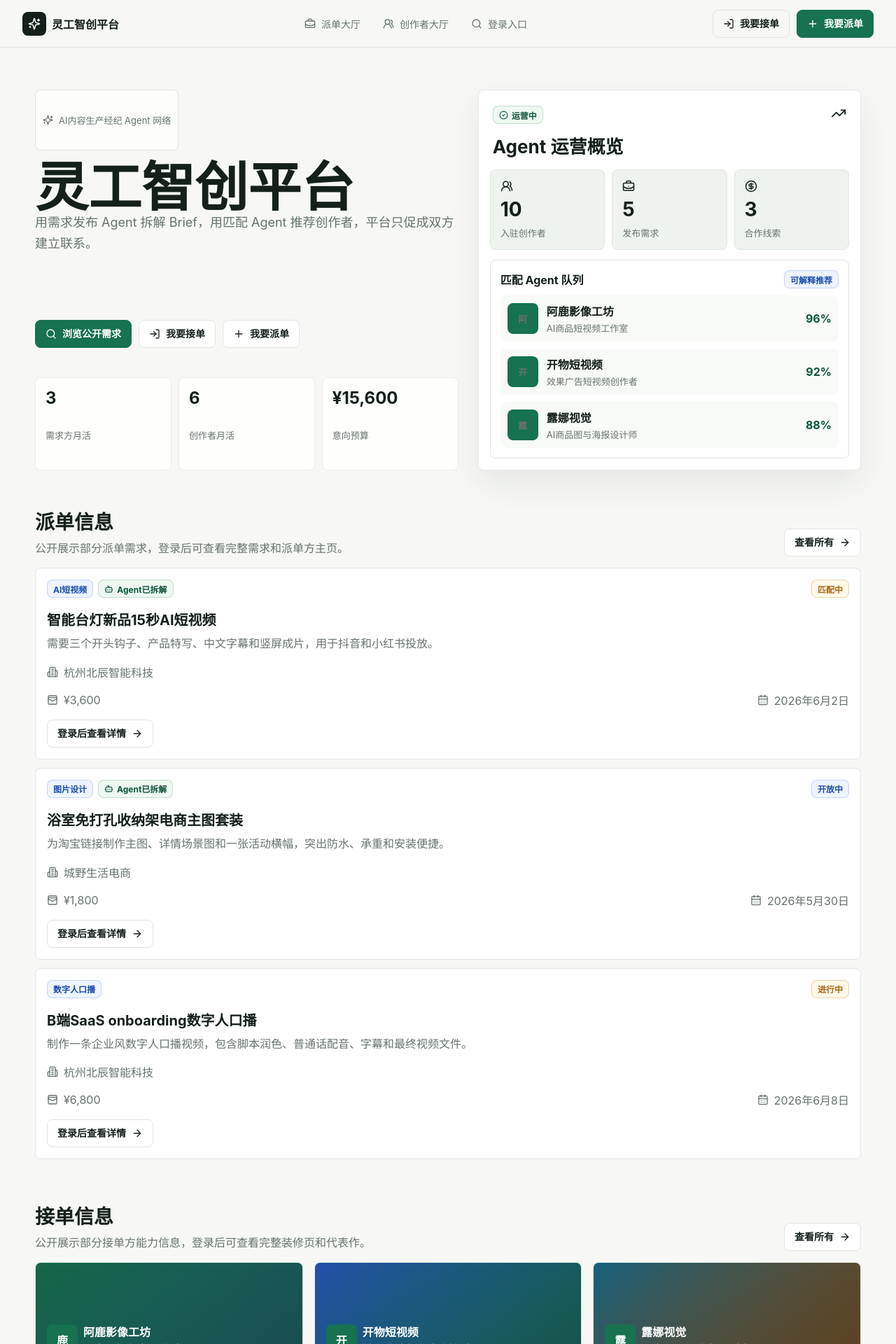
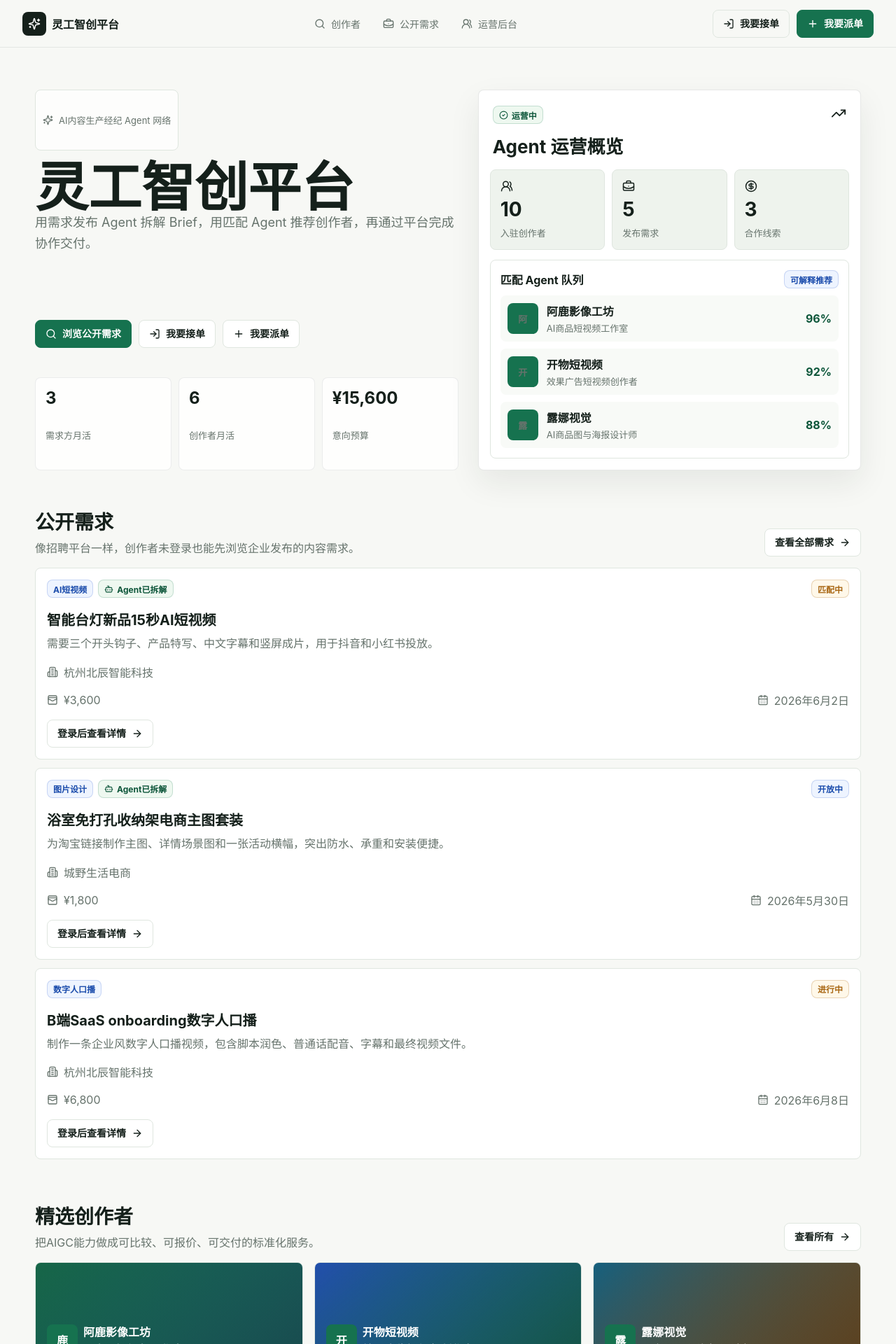
Before and after one commit to chunyang2025-bit/AIGC, a Next.js app: page / in a window 1280 px wide. Shown: the top 1920 px of the page at 70% size. Built offline with nearby package versions, Linux system fonts and the light colour scheme.

Commit message:
style: align frontend copy with saved reference

```diff
--- a/app/layout.tsx
+++ b/app/layout.tsx
@@ -35,14 +35,14 @@ export default function RootLayout({ children }: { children: React.ReactNode })
               <span>灵工智创平台</span>
             </Link>
             <nav className="navLinks" aria-label="Primary navigation">
+              <Link href="/creators">
+                <Search size={16} /> 创作者
+              </Link>
               <Link href="/projects">
-                <BriefcaseBusiness size={16} /> 派单大厅
+                <BriefcaseBusiness size={16} /> 公开需求
               </Link>
-              <Link href="/creators">
-                <UsersRound size={16} /> 创作者大厅
-              </Link>
-              <Link href="/login">
-                <Search size={16} /> 登录入口
+              <Link href="/admin">
+                <UsersRound size={16} /> 运营后台
               </Link>
             </nav>
             <div className="navActions">
--- a/components/ClientHome.tsx
+++ b/components/ClientHome.tsx
@@ -28,7 +28,7 @@ export function ClientHome() {
           </span>
           <div>
             <h1>灵工智创平台</h1>
-            <p>用需求发布 Agent 拆解 Brief，用匹配 Agent 推荐创作者，平台只促成双方建立联系。</p>
+            <p>用需求发布 Agent 拆解 Brief，用匹配 Agent 推荐创作者，再通过平台完成协作交付。</p>
           </div>
           <div className="toolbarGroup">
             <Link className="btn primary" href="/projects">
@@ -105,11 +105,11 @@ export function ClientHome() {
       <section className="section">
         <div className="sectionHeader">
           <div>
-            <h2>派单信息</h2>
-            <p>公开展示部分派单需求，登录后可查看完整需求和派单方主页。</p>
+            <h2>公开需求</h2>
+            <p>像招聘平台一样，创作者未登录也能先浏览企业发布的内容需求。</p>
           </div>
           <Link className="btn" href="/projects">
-            查看所有 <ArrowRight size={16} />
+            查看全部需求 <ArrowRight size={16} />
           </Link>
         </div>
         <div className="jobList">
@@ -127,8 +127,8 @@ export function ClientHome() {
       <section className="section">
         <div className="sectionHeader">
           <div>
-            <h2>接单信息</h2>
-            <p>公开展示部分接单方能力信息，登录后可查看完整装修页和代表作。</p>
+            <h2>精选创作者</h2>
+            <p>把AIGC能力做成可比较、可报价、可交付的标准化服务。</p>
           </div>
           <Link className="btn" href="/creators">
             查看所有 <ArrowRight size={16} />
```
Also changed, not shown: app/projects/page.tsx (+4 -4 lines).
